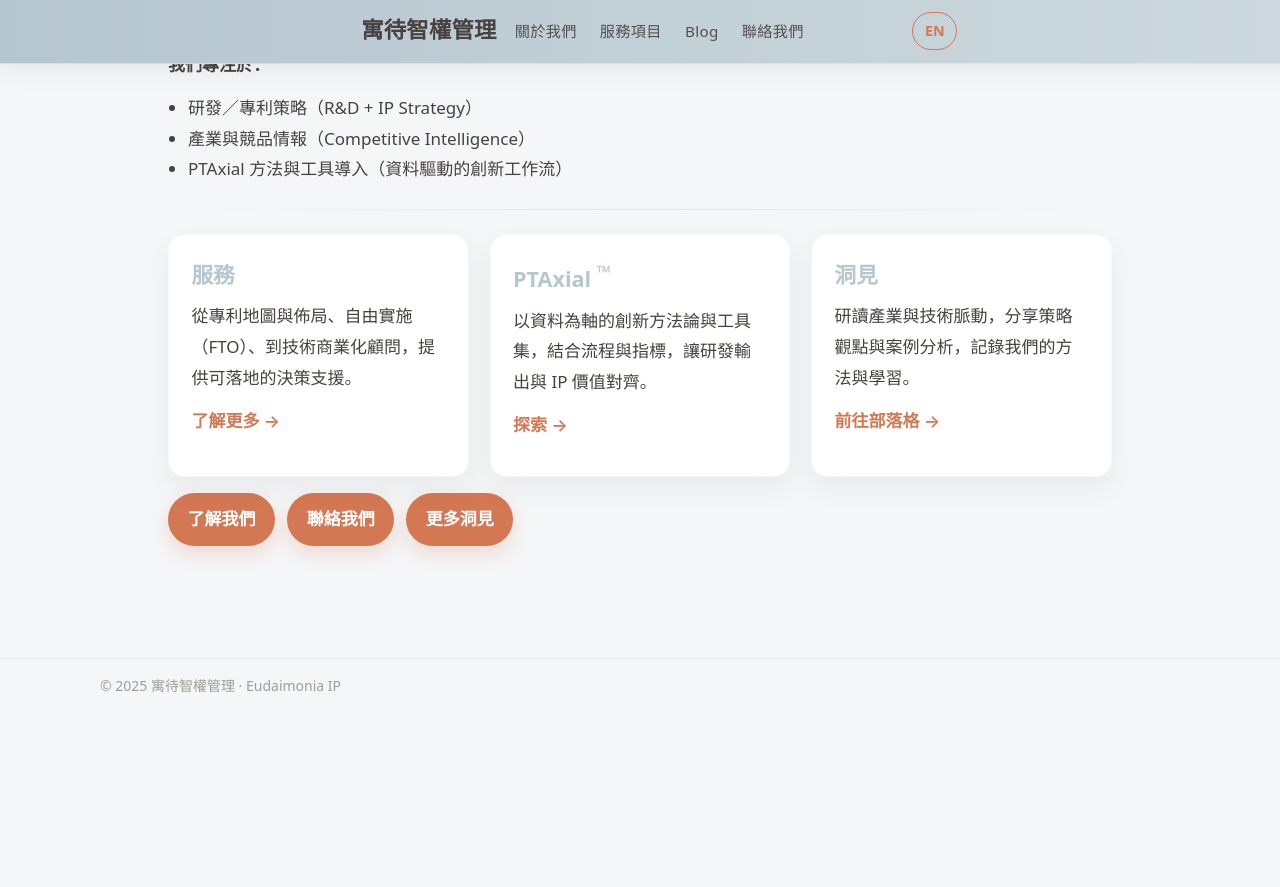
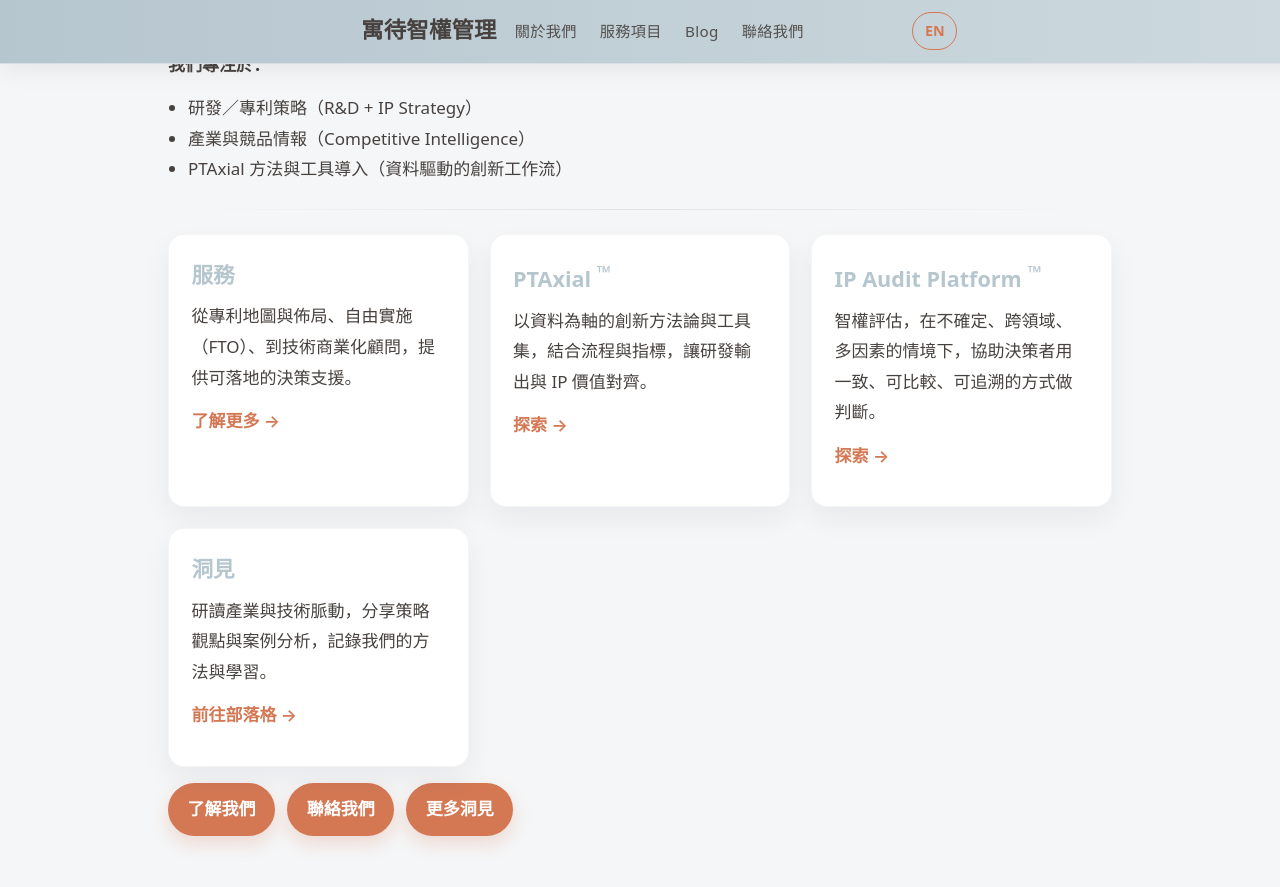
Before and after one commit to nuancenil/udipconsult, a Jekyll site: the page built from index.md, in a window 1280 px wide and 900 px high, scrolled down 386 px. Shown: the top 887 px of the window. Built offline with Jekyll 4.4.1, drawn with Linux system fonts in a browser that asks for light colours; before the commit the page ends 1130 px from its top, so only the background shows below that.

Commit message:
Fix: add https and security attributes to external IP Audit link in index.md

```diff
--- a/index.md
+++ b/index.md
@@ -34,6 +34,11 @@ hero_subtitle: 創新策略 × 智慧財產顧問
     <p>以資料為軸的創新方法論與工具集，結合流程與指標，讓研發輸出與 IP 價值對齊。</p>
     <p><a href="{{ '/pataxial/' | relative_url }}">探索 →</a></p>
   </div>
+    <div class="card">
+    <h3>IP Audit Platform <sup>™</sup></h3>
+    <p>智權評估，在不確定、跨領域、多因素的情境下，協助決策者用一致、可比較、可追溯的方式做判斷。</p>
+    <p><a href="https://ip-audit.eudaimonia-ip.com" target="_blank" rel="noopener">探索 →</a></p>
+  </div>
   <div class="card">
     <h3>洞見</h3>
     <p>研讀產業與技術脈動，分享策略觀點與案例分析，記錄我們的方法與學習。</p>
```
